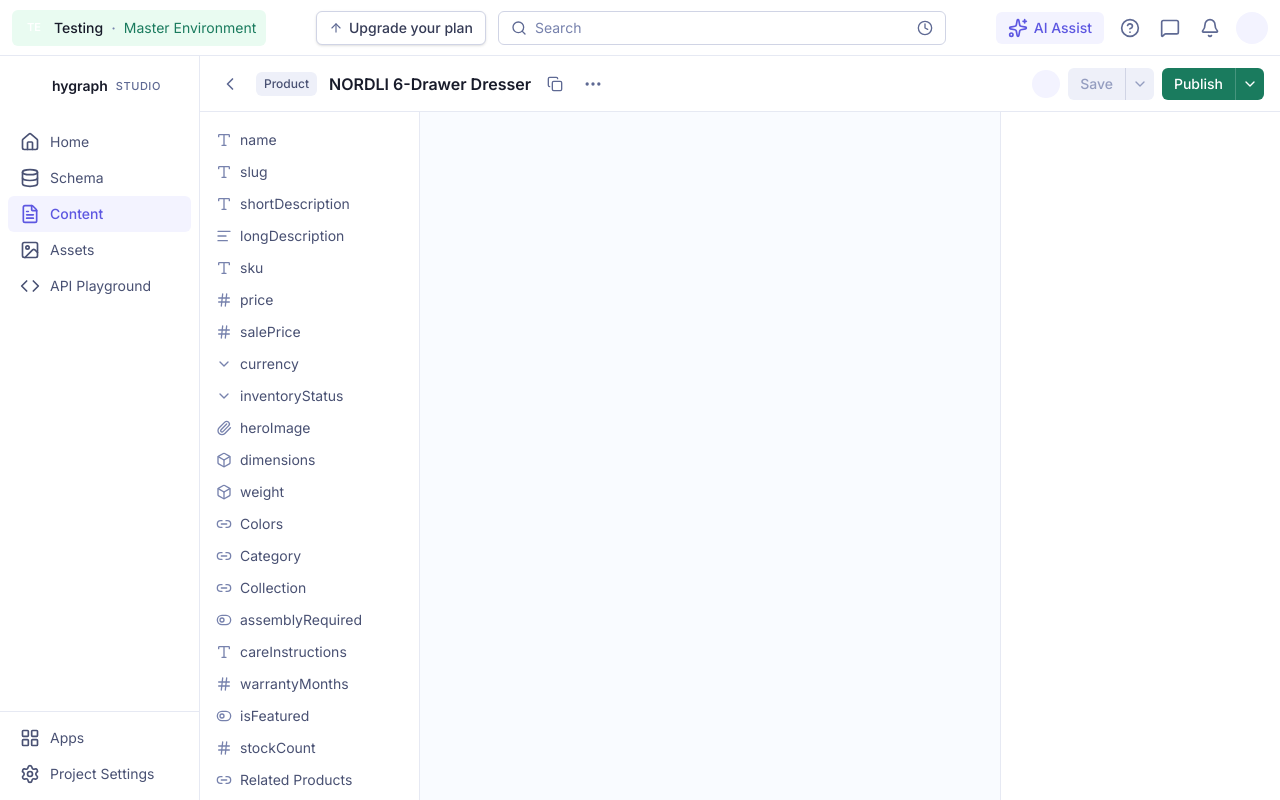
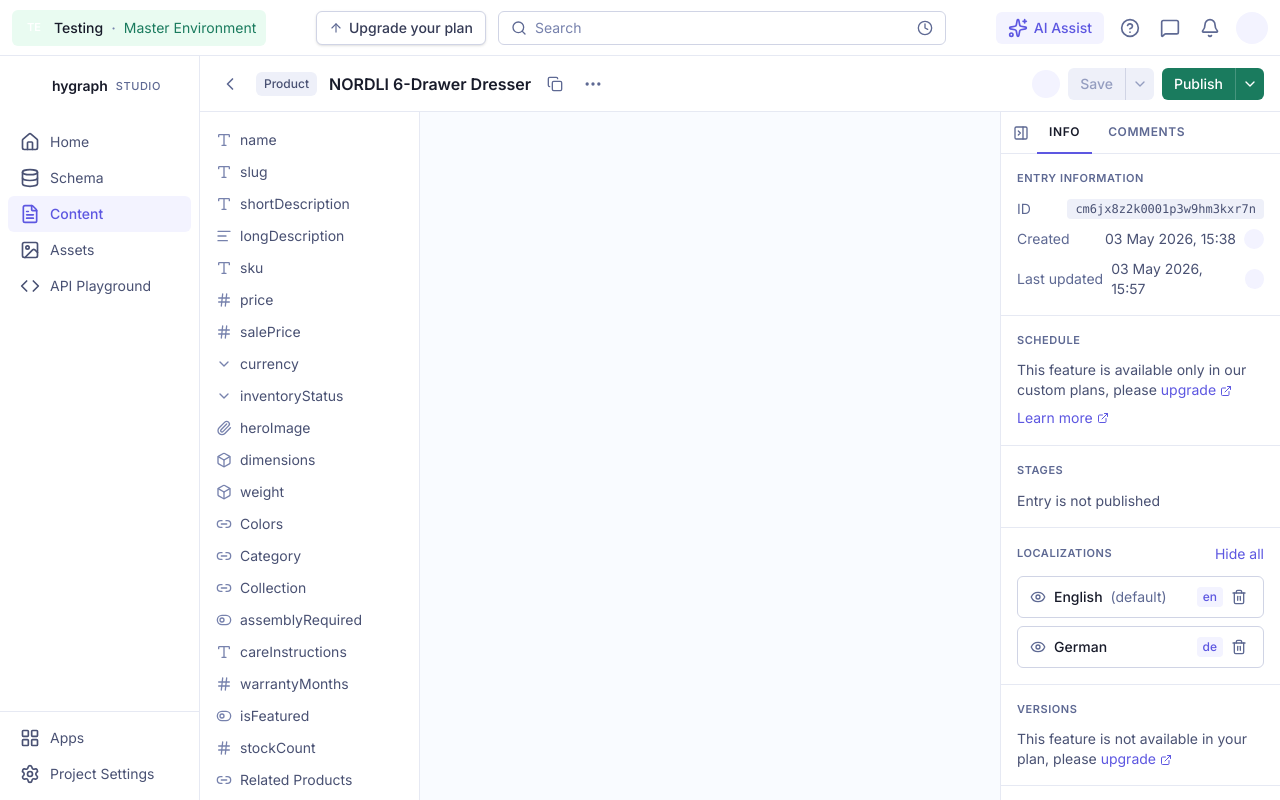
Before and after one commit to heliavz/hygraph-studio-editor, a Next.js app: page /hygraph-studio-editor/ in a window 1280 px wide. Built offline with nearby package versions, Linux system fonts and the light colour scheme.

Commit message:
add right rail with full set of baseline sections

```diff
--- a/src/app/page.tsx
+++ b/src/app/page.tsx
@@ -1,6 +1,7 @@
 import { EntryHeader } from "@/components/editor/EntryHeader";
 import { FieldOutline } from "@/components/editor/FieldOutline";
 import { LeftSidebar } from "@/components/editor/LeftSidebar";
+import { RightRail } from "@/components/editor/RightRail";
 import { TopBar } from "@/components/editor/TopBar";
 
 export default function EditorPage() {
@@ -15,8 +16,7 @@
             <FieldOutline />
             {/* Center form area */}
             <div className="flex-1 overflow-auto bg-surface-1" />
-            {/* Right rail\ */}
-            <div className="w-70 shrink-0 border-l border-muted bg-canvas" />
+            <RightRail />
           </div>
         </div>
       </div>
--- /dev/null
+++ b/src/components/editor/RightRail.tsx
@@ -0,0 +1,229 @@
+import { ExternalLink, Eye, PanelRightClose, Trash2 } from "lucide-react";
+import { LOCALES, product } from "@/data";
+
+export function RightRail() {
+  return (
+    <aside className="flex w-70 shrink-0 flex-col overflow-y-auto border-l border-muted bg-canvas">
+      <Tabs />
+      <EntryInfoSection />
+      <ScheduleSection />
+      <StagesSection />
+      <LocalizationsSection />
+      <VersionsSection />
+      <VariantsSection />
+      <PreviewSection />
+    </aside>
+  );
+}
+
+function Tabs() {
+  return (
+    <div className="flex shrink-0 items-center gap-1 border-b border-muted px-2">
+      <button
+        type="button"
+        aria-label="Collapse panel"
+        className="rounded-full p-1 text-muted hover:bg-surface-2 hover:text-strong"
+      >
+        <PanelRightClose className="h-4 w-4" />
+      </button>
+      <button
+        type="button"
+        className="-mb-px border-b-2 border-primary px-3 py-3 text-xs font-semibold uppercase tracking-wider text-strong"
+      >
+        Info
+      </button>
+      <button
+        type="button"
+        className="-mb-px border-b-2 border-transparent px-3 py-3 text-xs font-semibold uppercase tracking-wider text-muted hover:text-strong"
+      >
+        Comments
+      </button>
+    </div>
+  );
+}
+
+function SectionHeader({ children }: { children: React.ReactNode }) {
+  return (
+    <div className="text-[11px] font-semibold uppercase tracking-wider text-muted">
+      {children}
+    </div>
+  );
+}
+
+function EntryInfoSection() {
+  return (
+    <section className="border-b border-muted px-4 py-4">
+      <SectionHeader>Entry Information</SectionHeader>
+      <dl className="mt-3 space-y-2.5 text-sm">
+        <div className="flex items-center justify-between gap-2">
+          <dt className="shrink-0 text-muted">ID</dt>
+          <dd className="truncate rounded bg-surface-5 px-2 py-0.5 font-mono text-xs text-soft">
+            {product.id}
+          </dd>
+        </div>
+        <div className="flex items-center justify-between gap-2">
+          <dt className="shrink-0 text-muted">Created</dt>
+          <dd className="flex items-center gap-2 text-soft">
+            <span>{formatDate(product.createdAt)}</span>
+            <span
+              className="h-5 w-5 rounded-full bg-primary-muted"
+              aria-hidden="true"
+            />
+          </dd>
+        </div>
+        <div className="flex items-center justify-between gap-2">
+          <dt className="shrink-0 text-muted">Last updated</dt>
+          <dd className="flex items-center gap-2 text-soft">
+            <span>{formatDate(product.updatedAt)}</span>
+            <span
+              className="h-5 w-5 rounded-full bg-primary-muted"
+              aria-hidden="true"
+            />
+          </dd>
+        </div>
+      </dl>
+    </section>
+  );
+}
+
+function ScheduleSection() {
+  return (
+    <section className="border-b border-muted px-4 py-4">
+      <SectionHeader>Schedule</SectionHeader>
+      <p className="mt-3 text-sm text-soft">
+        This feature is available only in our custom plans, please{" "}
+        <a href="#" className="text-primary hover:underline">
+          upgrade
+        </a>
+        <ExternalLink className="ml-1 inline h-3 w-3 text-primary" />
+      </p>
+
+      <a
+        href="#"
+        className="mt-2 inline-flex items-center gap-1 text-sm text-primary hover:underline"
+      >
+        Learn more <ExternalLink className="h-3 w-3" />
+      </a>
+    </section>
+  );
+}
+
+function StagesSection() {
+  return (
+    <section className="border-b border-muted px-4 py-4">
+      <SectionHeader>Stages</SectionHeader>
+      <p className="mt-3 text-sm text-soft">
+        {product.publishedAt ? "Entry is published" : "Entry is not published"}
+      </p>
+    </section>
+  );
+}
+
+function LocalizationsSection() {
+  return (
+    <section className="border-b border-muted px-4 py-4">
+      <div className="flex items-center justify-between">
+        <SectionHeader>Localizations</SectionHeader>
+        <button type="button" className="text-sm text-primary hover:underline">
+          Hide all
+        </button>
+      </div>
+      <ul className="mt-3 space-y-2">
+        {LOCALES.map((locale) => (
+          <li
+            key={locale.code}
+            className="flex items-center justify-between gap-2 rounded-md border border-default px-3 py-2 text-sm"
+          >
+            <div className="flex min-w-0 items-center gap-2">
+              <Eye className="h-4 w-4 shrink-0 text-muted" />
+              <span className="truncate font-medium text-strong">
+                {locale.name}
+              </span>
+              {locale.isDefault && (
+                <span className="text-muted">(default)</span>
+              )}
+            </div>
+            <div className="flex shrink-0 items-center gap-1">
+              <span className="rounded bg-primary-muted px-1.5 py-0.5 text-xs font-medium text-primary">
+                {locale.code}
+              </span>
+              <button
+                type="button"
+                aria-label={`Remove ${locale.name} localization`}
+                className="rounded p-1 text-muted hover:bg-surface-2 hover:text-strong"
+              >
+                <Trash2 className="h-4 w-4" />
+              </button>
+            </div>
+          </li>
+        ))}
+      </ul>
+    </section>
+  );
+}
+
+function VersionsSection() {
+  return (
+    <section className="border-b border-muted px-4 py-4">
+      <SectionHeader>Versions</SectionHeader>
+      <p className="mt-3 text-sm text-soft">
+        This feature is not available in your plan, please{" "}
+        <a href="#" className="text-primary hover:underline">
+          upgrade
+        </a>
+        <ExternalLink className="ml-1 inline h-3 w-3 text-primary" />
+      </p>
+    </section>
+  );
+}
+
+function VariantsSection() {
+  return (
+    <section className="border-b border-muted px-4 py-4">
+      <SectionHeader>Variants</SectionHeader>
+      <p className="mt-3 text-sm text-soft">
+        Unlock the Variants feature with our Enterprise plans.
+      </p>
+
+      <a
+        href="#"
+        className="mt-2 inline-flex items-center gap-1 text-sm text-primary hover:underline"
+      >
+        Upgrade now or learn more <ExternalLink className="h-3 w-3" />
+      </a>
+    </section>
+  );
+}
+
+function PreviewSection() {
+  return (
+    <section className="px-4 py-4">
+      <SectionHeader>Preview</SectionHeader>
+      <p className="mt-3 text-sm text-soft">
+        Live preview your entry in a split screen as you edit in the content
+        form.
+      </p>
+
+      <a
+        href="#"
+        className="mt-2 inline-flex items-center gap-1 text-sm text-primary hover:underline"
+      >
+        Configure Live Preview here <ExternalLink className="h-3 w-3" />
+      </a>
+    </section>
+  );
+}
+
+// "DD Mon YYYY, HH:MM" UTC, matching Hygraph's display format.
+function formatDate(iso: string): string {
+  const date = new Date(iso);
+  const day = String(date.getUTCDate()).padStart(2, "0");
+  const month = date.toLocaleString("en-US", {
+    month: "short",
+    timeZone: "UTC",
+  });
+  const year = date.getUTCFullYear();
+  const hours = String(date.getUTCHours()).padStart(2, "0");
+  const minutes = String(date.getUTCMinutes()).padStart(2, "0");
+  return `${day} ${month} ${year}, ${hours}:${minutes}`;
+}
```
